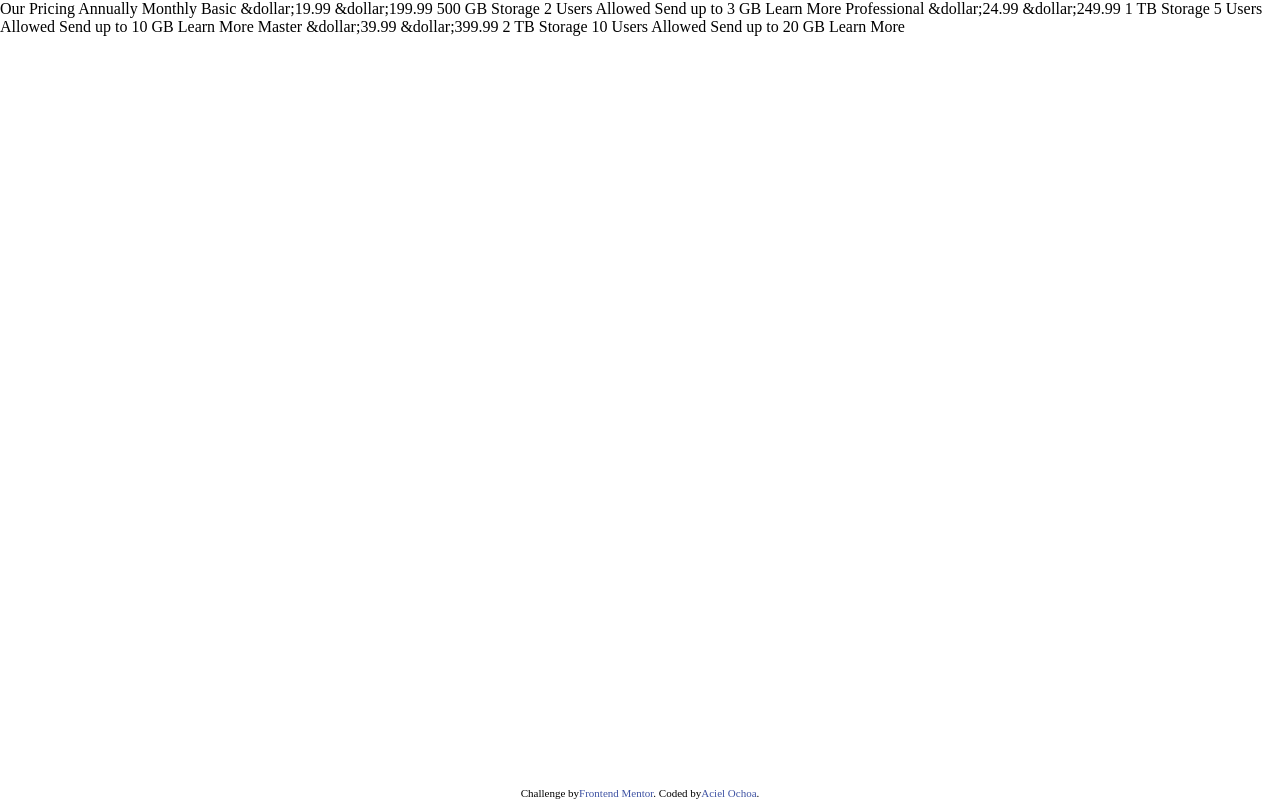
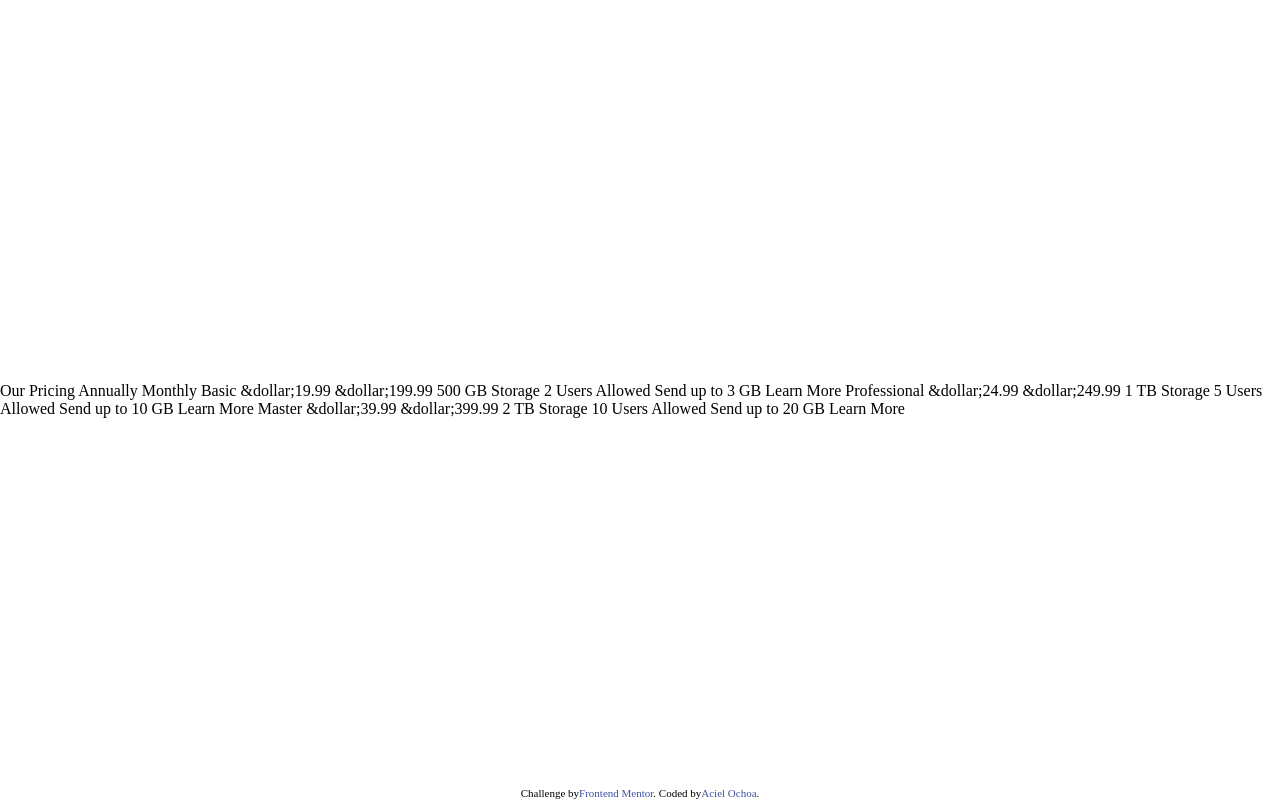
Before and after one commit to AceIsHuman/pricing-component-with-toggle, a React (Create React App) app: page / in a window 1280 px wide. Built offline with nearby package versions, Linux system fonts and the light colour scheme.

Commit message:
create AppContainer

```diff
--- a/src/App.js
+++ b/src/App.js
@@ -1,10 +1,11 @@
 import React from 'react';
+import styled from 'styled-components';
 
 import Footer from './components/Footer';
 
 function App() {
   return (
-    <div className="App">
+    <AppContainer className="App">
       Our Pricing
       Annually
       Monthly
@@ -34,8 +35,16 @@
       Learn More
 
       <Footer />
-    </div>
+    </AppContainer>
   );
 }
 
+const AppContainer = styled.div`
+  display: flex;
+  justify-content: center;
+  align-items: center;
+  width: 100%;
+  height: 100vh;
+`
+
 export default App;
```
